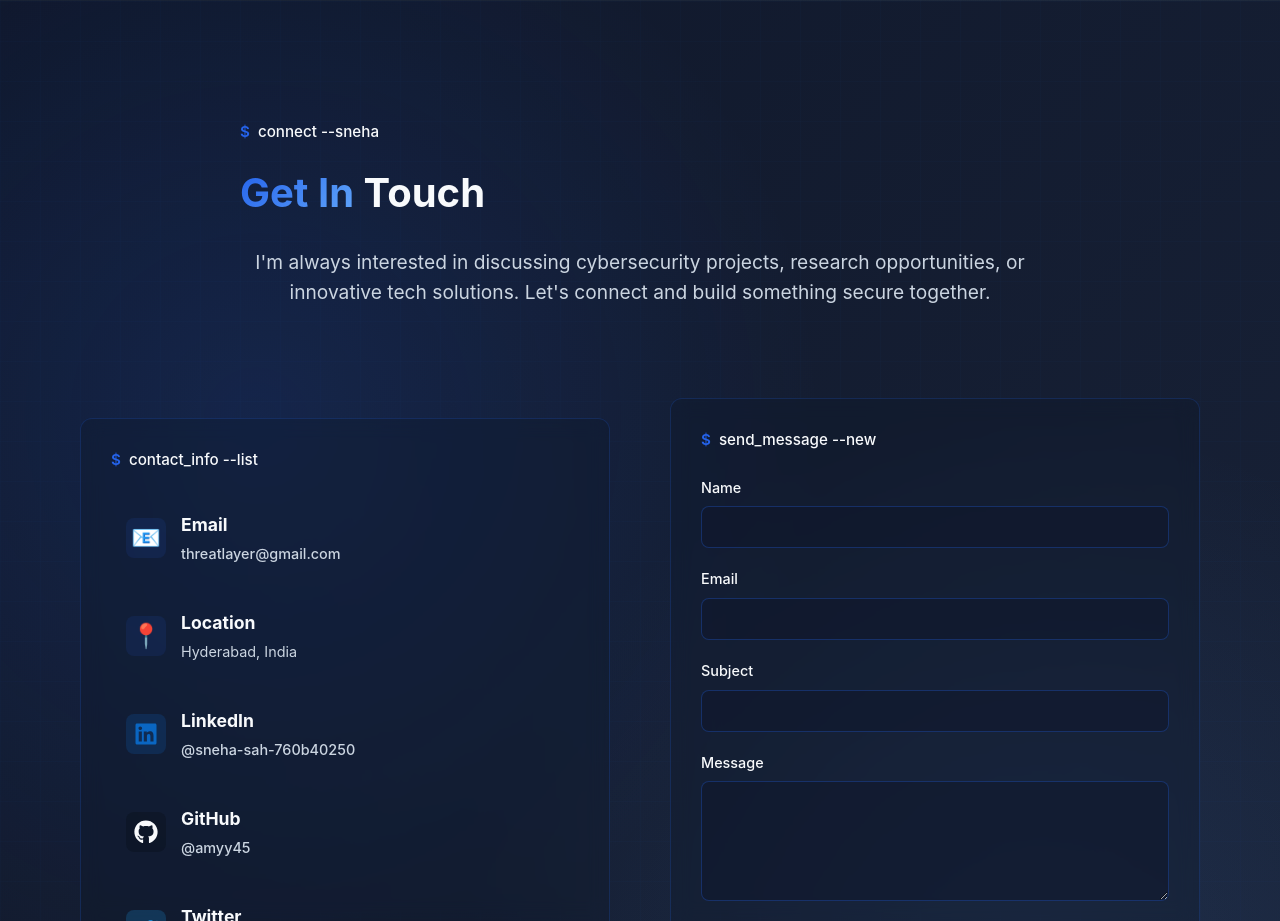
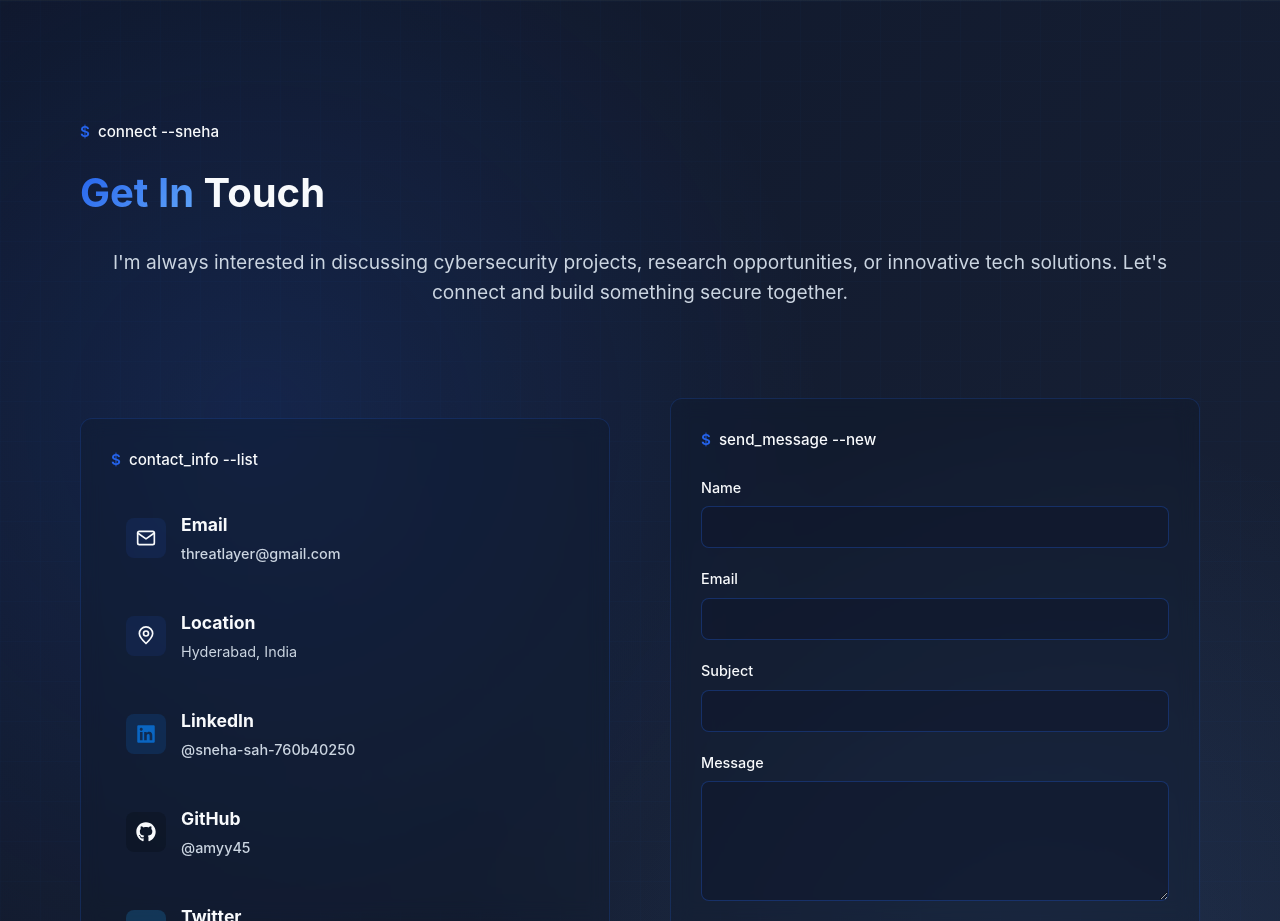
Before and after one commit to amyy45/portfolio, a React (Vite) app: page / in a window 1280 px wide. Shown: the part 7780-8701 px from the top of the page. Built offline with nearby package versions, Linux system fonts and the light colour scheme.

Commit message:
icons fixed

```diff
--- a/index.html
+++ b/index.html
@@ -2,7 +2,7 @@
 <html lang="en">
   <head>
     <meta charset="UTF-8" />
-    <link rel="icon" type="image/svg+xml" href="/vite.svg" />
+    <link rel="icon" type="image/jpg" sizes="128x128" href="/logo_bg.png" />
     <meta name="viewport" content="width=device-width, initial-scale=1.0" />
     <title>Trace Route</title>
   </head>
--- a/src/contact.css
+++ b/src/contact.css
@@ -28,7 +28,7 @@
 .contact-header {
   text-align: center;
   margin-bottom: 60px;
-  max-width: 800px;
+  max-width: 1700px;
 }
 
 .contact-description {
@@ -97,6 +97,11 @@
   background: rgba(37, 99, 235, 0.1);
   border-radius: 8px;
   transition: all 0.3s ease;
+}
+
+.info-icon svg {
+  width: 20px;
+  height: 20px;
 }
 
 .info-icon.github {
--- a/src/pages/Contact.tsx
+++ b/src/pages/Contact.tsx
@@ -63,7 +63,31 @@ const Contact: React.FC = () => {
 
               <div className="info-items">
                 <a href="mailto:threatlayer@gmail.com" className="info-item cursor-target block no-underline">
-                  <div className="info-icon">📧</div>
+                  <div className="info-icon email" role="img" aria-label="Email">
+                    <svg
+                      width="20"
+                      height="20"
+                      viewBox="0 0 24 24"
+                      fill="none"
+                      xmlns="http://www.w3.org/2000/svg"
+                    >
+                      <path
+                        d="M4 4h16c1.1 0 2 .9 2 2v12c0 1.1-.9 2-2 2H4c-1.1 0-2-.9-2-2V6c0-1.1.9-2 2-2Z"
+                        stroke="currentColor"
+                        strokeWidth="2"
+                        strokeLinecap="round"
+                        strokeLinejoin="round"
+                      />
+                      <path
+                        d="M22 6 12 13 2 6"
+                        stroke="currentColor"
+                        strokeWidth="2"
+                        strokeLinecap="round"
+                        strokeLinejoin="round"
+                      />
+                    </svg>
+                  </div>
+
                   <div className="info-content">
                     <h3>Email</h3>
                     <p>threatlayer@gmail.com</p>
@@ -72,7 +96,26 @@ const Contact: React.FC = () => {
 
 
                 <div className="info-item cursor-target">
-                  <div className="info-icon">📍</div>
+                  <div className="info-icon" role="img" aria-label="Location">
+                    <svg
+                      width="20"
+                      height="20"
+                      viewBox="0 0 24 24"
+                      fill="none"
+                      xmlns="http://www.w3.org/2000/svg"
+                    >
+                      <path
+                        d="M12 21s-8-7.58-8-12a8 8 0 1 1 16 0c0 4.42-8 12-8 12Z"
+                        stroke="currentColor"
+                        strokeWidth="2"
+                        strokeLinecap="round"
+                        strokeLinejoin="round"
+                        fill="none"
+                      />
+                      <circle cx="12" cy="9" r="3" stroke="currentColor" strokeWidth="2" />
+                    </svg>
+                  </div>
+
                   <div className="info-content">
                     <h3>Location</h3>
                     <p>Hyderabad, India</p>
```
Also changed, not shown: public/logo.jpg (added), public/logo_bg.png (added).
